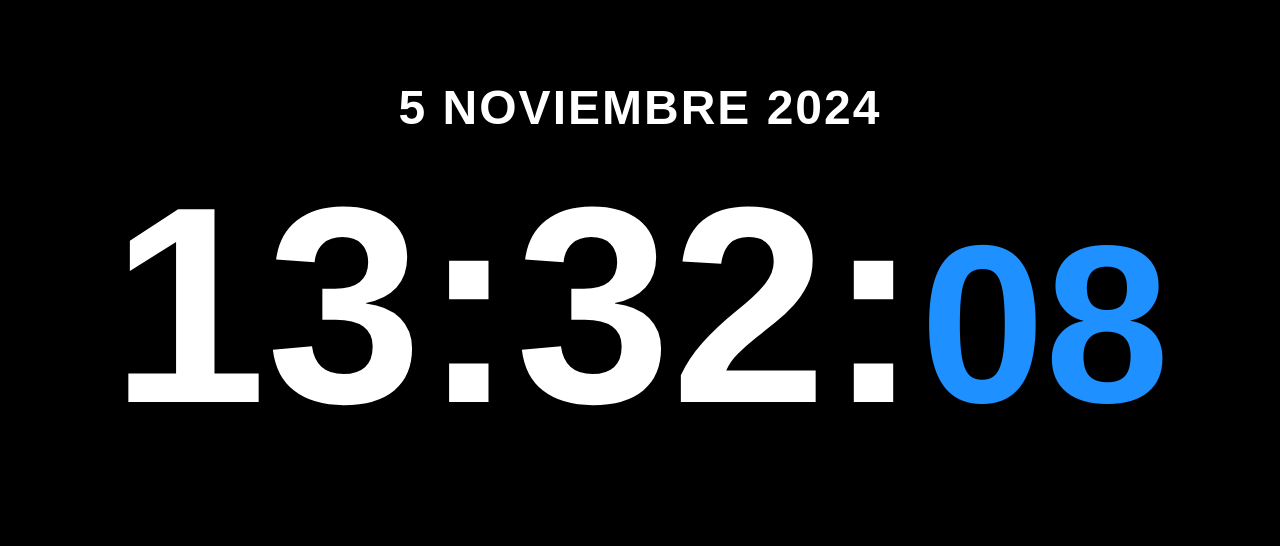
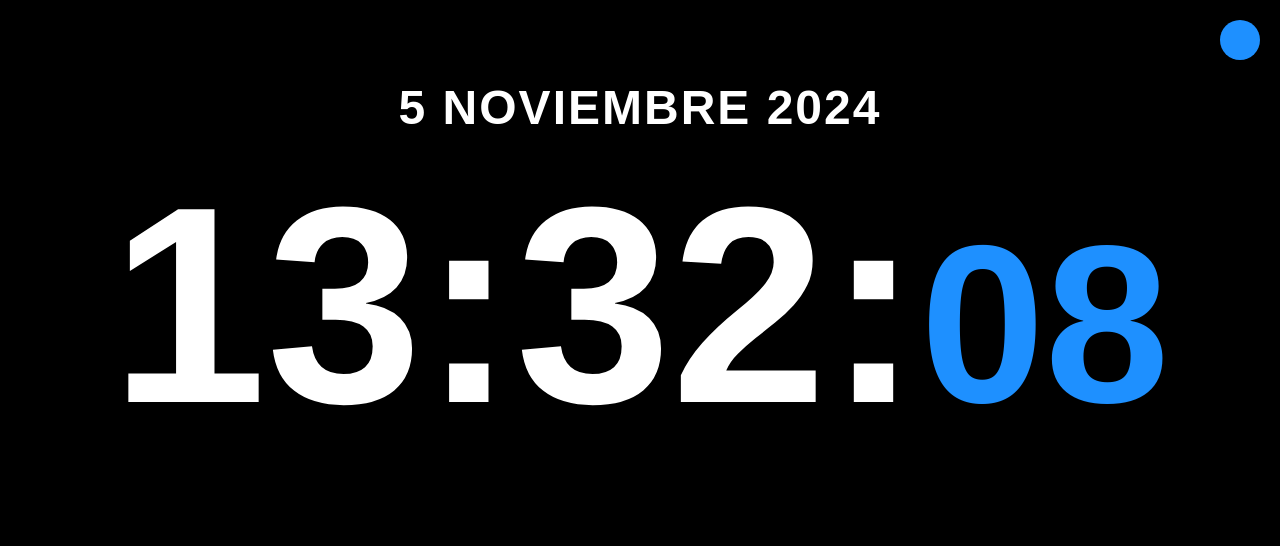
Before and after one commit to cccBurns/infodisplay, a Django app: page / in a window 1280 px wide. Shown: the top 546 px of the page. Run offline with Django 5.2, Linux system fonts and the light colour scheme.

Commit message:
martes 5 10am

```diff
--- a/inicio/static/inicio/scripts.js
+++ b/inicio/static/inicio/scripts.js
@@ -55,6 +55,7 @@ async function obtenerClima() {
 
     } catch (error) {
         console.error('Error:', error);
+        alert('No se pudo obtener el clima. Intenta nuevamente más tarde.'); // Mostrar error al usuario
     }
 }
 
@@ -86,6 +87,7 @@ async function obtenerPronostico() {
 
     } catch (error) {
         console.error('Error:', error);
+        alert('No se pudo obtener el pronóstico. Intenta nuevamente más tarde.'); // Mostrar error al usuario
     }
 }
 
@@ -94,4 +96,39 @@ document.addEventListener('DOMContentLoaded', (event) => {
     obtenerClima();
 });
 
+// Actualiza el clima cada 10 minutos
 setInterval(obtenerClima, 600000);
+
+// Cambia el color de los segundos y el fondo del clima al presionar el botón
+const colorToggleBtn = document.getElementById('color-toggle');
+let colorState = 0; // 0: azul claro, 1: rojo suave, 2: verde suave
+
+colorToggleBtn.addEventListener('click', () => {
+    const segundos = document.getElementById('segundos');
+    const climaActual = document.getElementById('clima-actual');
+
+    colorState = (colorState + 1) % 4; // Incrementa el estado y vuelve a 0 si llega a 3
+
+    switch (colorState) {
+        case 0: // Azul claro
+            segundos.style.color = '#1e90ff'; // Color para los segundos
+            climaActual.style.backgroundColor = '#1e90ff'; // Color original para el fondo del clima
+            colorToggleBtn.style.backgroundColor = '#1e90ff'; // Color del botón
+            break;
+        case 1: // Blanco
+            segundos.style.color = '#ffffff'; // Cambia a rojo suave
+            climaActual.style.backgroundColor = '#929292'; // Cambia el fondo a rojo suave
+            colorToggleBtn.style.backgroundColor = '#484848'; // Color del botón
+            break;
+        case 2: // Verde suave
+            segundos.style.color = '#4caf50'; // Cambia a verde suave
+            climaActual.style.backgroundColor = '#4caf50'; // Cambia el fondo a verde suave
+            colorToggleBtn.style.backgroundColor = '#4caf50'; // Color del botón
+            break;
+        case 3: // Violeta claro
+            segundos.style.color = '#8535c6'; // Color para los segundos
+            climaActual.style.backgroundColor = '#8535c6'; // Color del fondo del clima
+            colorToggleBtn.style.backgroundColor = '#8535c6'; // Color del botón
+            break;
+    }
+});
--- a/inicio/static/inicio/styles.css
+++ b/inicio/static/inicio/styles.css
@@ -85,3 +85,18 @@ h1, h2 {
     margin: 0;
     font-weight: bold;
 }
+
+
+/* Estilos para el botón de cambio de color */
+.color-toggle-button {
+    position: absolute;
+    top: 20px; /* Distancia desde la parte superior */
+    right: 20px; /* Distancia desde la derecha */
+    width: 40px; /* Ancho del botón */
+    height: 40px; /* Alto del botón */
+    background-color: #1e90ff; /* Color inicial del botón */
+    border: none; /* Sin borde */
+    border-radius: 50%; /* Botón circular */
+    cursor: pointer; /* Cambia el cursor al pasar por encima */
+    z-index: 10; /* Asegúrate de que esté en la parte superior */
+}
--- a/inicio/templates/inicio/base.html
+++ b/inicio/templates/inicio/base.html
@@ -18,7 +18,7 @@
                 <h2 id="fecha" class="fecha">5 NOVIEMBRE 2024</h2> <!-- Nueva línea para la fecha -->
                 <div class="time">
                     <h1 id="hora">
-                        <span id="horas">00</span>:<span id="minutos">00</span>:<span id="segundos">00</span>
+                        <span id="horas">00</span>:<span id="minutos">00</span>:<span id="segundos" class="segundos">00</span>
                     </h1>
                 </div>
             </div>
@@ -58,6 +58,7 @@
             </div>
         </div>
     </div>
+    <button id="color-toggle" class="color-toggle-button"></button> <!-- Botón para cambiar colores -->
     <script src="{% static 'inicio/scripts.js' %}"></script>
 </body>
 </html>
```
